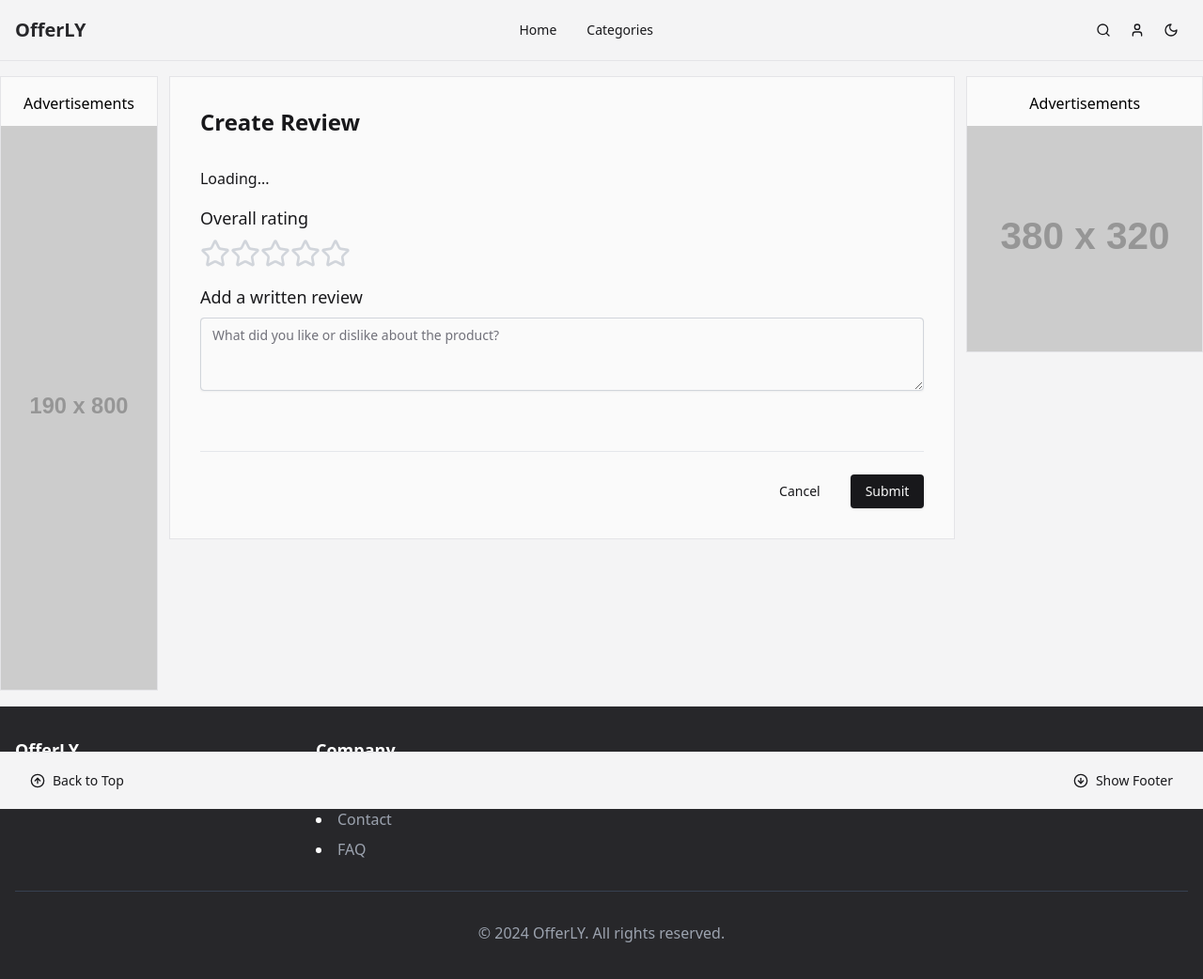
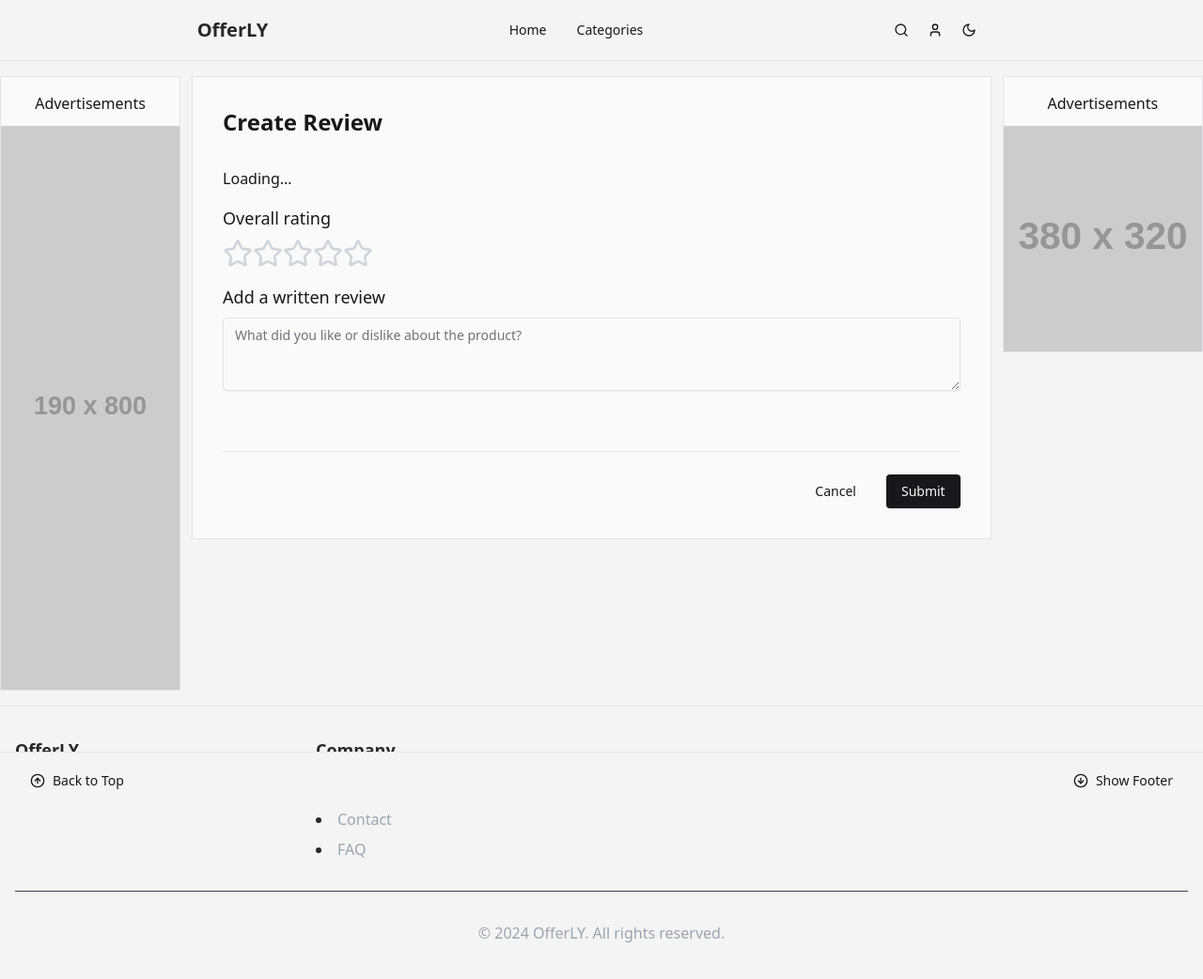
Before and after one commit to aamimi/offerly, a React (Vite) app: page /products/1/create-review in a window 1280 px wide. Shown: the top 1042 px of the page at 94% size. Built offline with nearby package versions, Linux system fonts and the light colour scheme; no server answers.

Commit message:
feat: refactor layout and component styles for improved responsiveness and consistency, enhance footer functionality, and apply utility classes for better maintainability

```diff
--- a/src/App.css
+++ b/src/App.css
@@ -19,25 +19,41 @@
         @apply list-disc list-inside;
     }
 
-    textarea {
-        @apply block w-full rounded-md p-3 outline outline-1 -outline-offset-1 outline-gray-300 placeholder:text-gray-400 focus:outline focus:outline-2 focus:-outline-offset-2 focus:outline-blue-600 sm:text-sm/6;
-    }
-
     :root {
         --radius: 0.5rem;
     }
 }
 
 @layer components {
+    .border-color {
+        @apply border-zinc-200 dark:border-zinc-700;
+    }
+
+    .bg-color {
+        @apply bg-zinc-100 dark:bg-zinc-800;
+    }
+
+    .text-color {
+        @apply text-zinc-800 dark:text-zinc-200;
+    }
+
+    .header {
+        @apply bg-color text-color border-color border-b;
+    }
+
     .footer {
-        @apply bg-zinc-800 text-white border-t border-zinc-200 dark:border-zinc-700 transition-transform duration-300;
+        @apply bg-color text-color border-color border-t transition-transform duration-300;
     }
 
     .footer-actions {
-        @apply fixed bottom-0 left-0 right-0 bg-zinc-100 text-zinc-800 dark:bg-zinc-800 dark:text-zinc-300 border-t border-zinc-200 dark:border-zinc-700 transition-transform duration-300;
+        @apply fixed bottom-0 left-0 right-0 bg-color text-color border-color border-t transition-transform duration-300;
+    }
+
+    .base-card {
+        @apply bg-zinc-50 dark:bg-zinc-800 text-zinc-900 dark:text-zinc-300 border border-color;
     }
 
     .card {
-        @apply bg-zinc-50 dark:bg-zinc-800 text-zinc-900 dark:text-zinc-300 border border-zinc-200 dark:border-zinc-700 p-8;
+        @apply base-card p-4 lg:p-8;
     }
 }
--- a/src/components/Footer.tsx
+++ b/src/components/Footer.tsx
@@ -5,6 +5,14 @@ import {scrollTo} from "@lib/scrollUtils";
 import {Button} from "@ui/button.tsx";
 
 const SCROLL_THRESHOLD = 300;
+
+const getFooterClassName = (withInfiniteScroll: boolean, showFooter: boolean): string => {
+    return `footer ${withInfiniteScroll ? 'fixed bottom-0 left-0 right-0' : ''} `
+        + `${showFooter || !withInfiniteScroll ? 'translate-y-0' : 'translate-y-full'}`;
+};
+const getFooterActionsClassName = (showFooterActions: boolean, withInfiniteScroll: boolean): string => {
+    return `footer-actions ${showFooterActions && withInfiniteScroll ? 'translate-y-0' : 'translate-y-full'}`;
+};
 
 const Footer = () => {
     const [showFooterActions, setShowFooterActions] = useState(false);
@@ -30,7 +38,7 @@ const Footer = () => {
 
     return (
         <>
-            <footer className={`footer ${ withInfiniteScroll ? 'fixed bottom-0 left-0 right-0' : '' } ${showFooter || !withInfiniteScroll ? 'translate-y-0' : 'translate-y-full'}`}>
+            <footer className={getFooterClassName(withInfiniteScroll, showFooter)}>
                 <div className="container mx-auto px-4 pt-8 pb-24">
                     <div className="grid grid-cols-1 md:grid-cols-4 gap-8">
                         <div>
@@ -66,7 +74,7 @@ const Footer = () => {
                     </div>
                 </div>
             </footer>
-            <div className={`footer-actions ${showFooterActions && withInfiniteScroll ? 'translate-y-0' : 'translate-y-full'}`}>
+            <div className={getFooterActionsClassName(showFooterActions, withInfiniteScroll)}>
                 <div className="container mx-auto px-4 py-3 flex justify-between items-center">
                     <Button
                         variant={'link'}
--- a/src/components/Header.tsx
+++ b/src/components/Header.tsx
@@ -5,9 +5,10 @@ import {Button} from "@ui/button.tsx";
 
 const Header = () => {
     return (
-        <header className="bg-zinc-100 text-zinc-800 dark:bg-zinc-800 dark:text-zinc-300 border-b border-zinc-200 dark:border-zinc-700">
-            <div className="container mx-auto px-4">
-                <div className="flex items-center justify-between h-16">
+        <header className="header">
+            <div className="container mx-auto flex flex-row justify-between">
+                <div className='w-72 h-16 hidden lg:block'></div>
+                <div className="flex flex-row items-center justify-between h-16 w-full px-4">
                     {/* Logo */}
                     <Link to="/" className="text-xl font-bold">
                         OfferLY
@@ -24,7 +25,7 @@ const Header = () => {
                     </nav>
 
                     {/* Right side icons */}
-                    <div className="flex items-center">
+                    <div className="flex flex-row items-center">
                         <Button variant='link' size='icon' aria-label="Search">
                             <Search/>
                         </Button>
@@ -34,6 +35,7 @@ const Header = () => {
                         <ModeToggle />
                     </div>
                 </div>
+                <div className='w-80 h-16 hidden lg:block'></div>
             </div>
         </header>
     );
--- a/src/components/Layout.tsx
+++ b/src/components/Layout.tsx
@@ -6,8 +6,8 @@ const Layout = () => {
     return (
         <div className="flex flex-col min-h-screen bg-zinc-100 dark:bg-zinc-800">
             <Header/>
-            <main className="flex flex-row gap-3 container mx-auto py-4">
-                <aside className="w-64 bg-zinc-50 dark:bg-zinc-800 dark:text-white border border-zinc-200 dark:border-zinc-700 pt-4 h-fit hidden lg:block">
+            <main className="flex flex-row gap-3 container mx-auto py-4 px-4 lg:px-0">
+                <aside className="base-card w-72 pt-4 h-fit hidden lg:block">
                     <div className="text-center mb-3 px-4"><span>Advertisements</span></div>
                     <div className="flex flex-col gap-2" style={{ height: '75vh' }}>
                         <div id="advertisement-g-first" className="h-full">
@@ -20,7 +20,7 @@ const Layout = () => {
                     </div>
                 </aside>
                 <Outlet/>
-                <aside className="w-96 bg-zinc-50 dark:bg-zinc-800 dark:text-white border border-zinc-200 dark:border-zinc-700 pt-4 h-fit hidden lg:block">
+                <aside className="base-card w-80 pt-4 h-fit hidden lg:block">
                     <div className="text-center mb-3 px-4"><span>Advertisements</span></div>
                     <div className="flex flex-col gap-2 h-60">
                         <div id="advertisement-g-first" className="h-full">
--- a/src/components/Product/ProductListCard.tsx
+++ b/src/components/Product/ProductListCard.tsx
@@ -21,7 +21,7 @@ interface ProductListCardProps {
 const ProductListCard: React.FC<ProductListCardProps> = ({product}) => {
     return (
         <article
-            className="card p-6"
+            className="card lg:p-6"
             aria-labelledby={`product-title-${product.id}`}>
             <div className="flex">
                 <img
--- a/src/components/Product/ProductReviews.tsx
+++ b/src/components/Product/ProductReviews.tsx
@@ -59,7 +59,7 @@ const ProductReviews: React.FC<ProductReviewsProps> = ({ productId }) => {
     return (
         <div className="space-y-4">
             {reviews.map((review) => (
-                <div key={review.id} className="card p-6 rounded-sm">
+                <div key={review.id} className="card lg:p-6 rounded-sm">
                     <div className="flex justify-between items-center mb-2">
                         <div>
                             <h3 className="font-semibold">{review.reviewerName}</h3>
```
